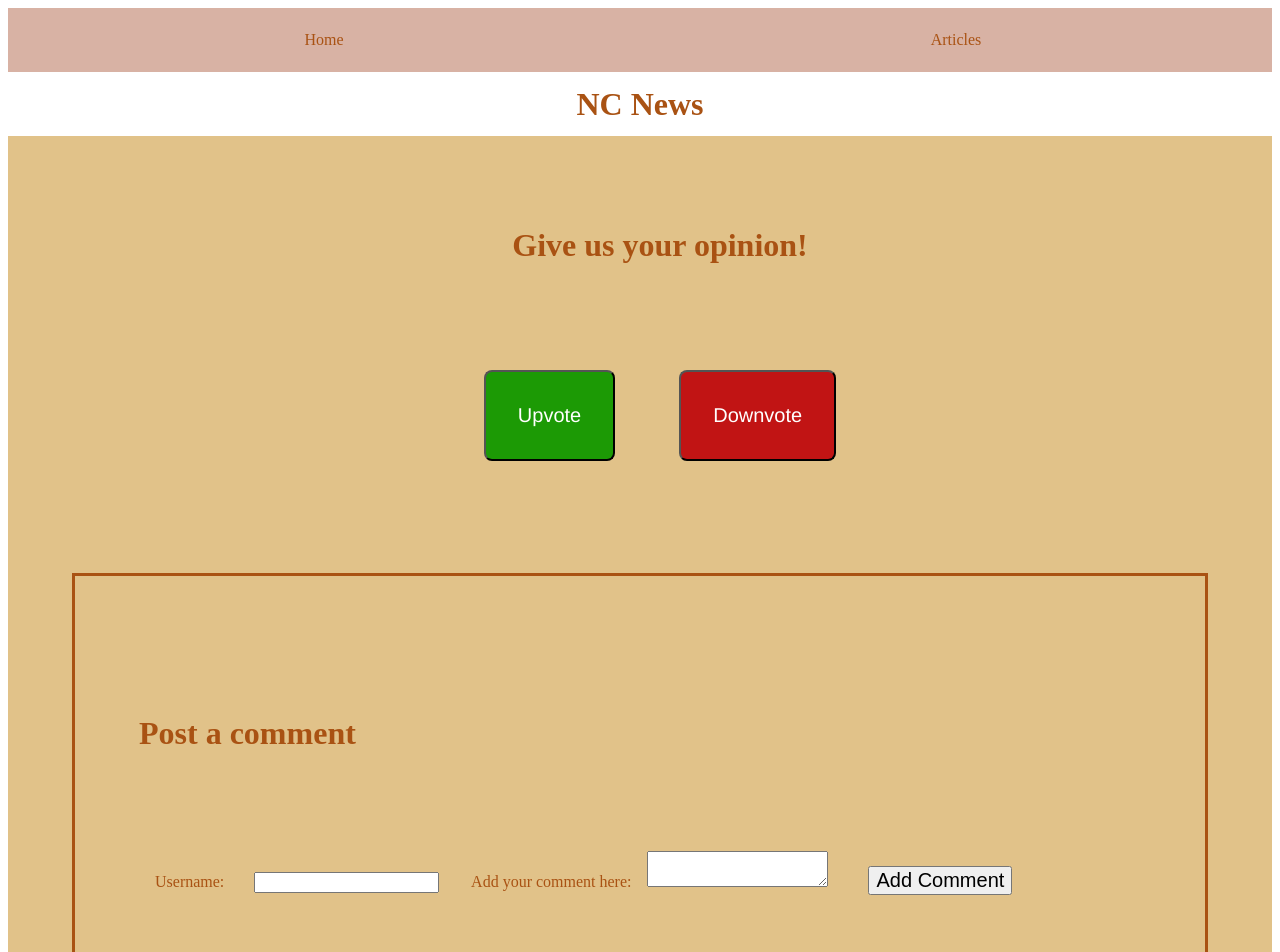
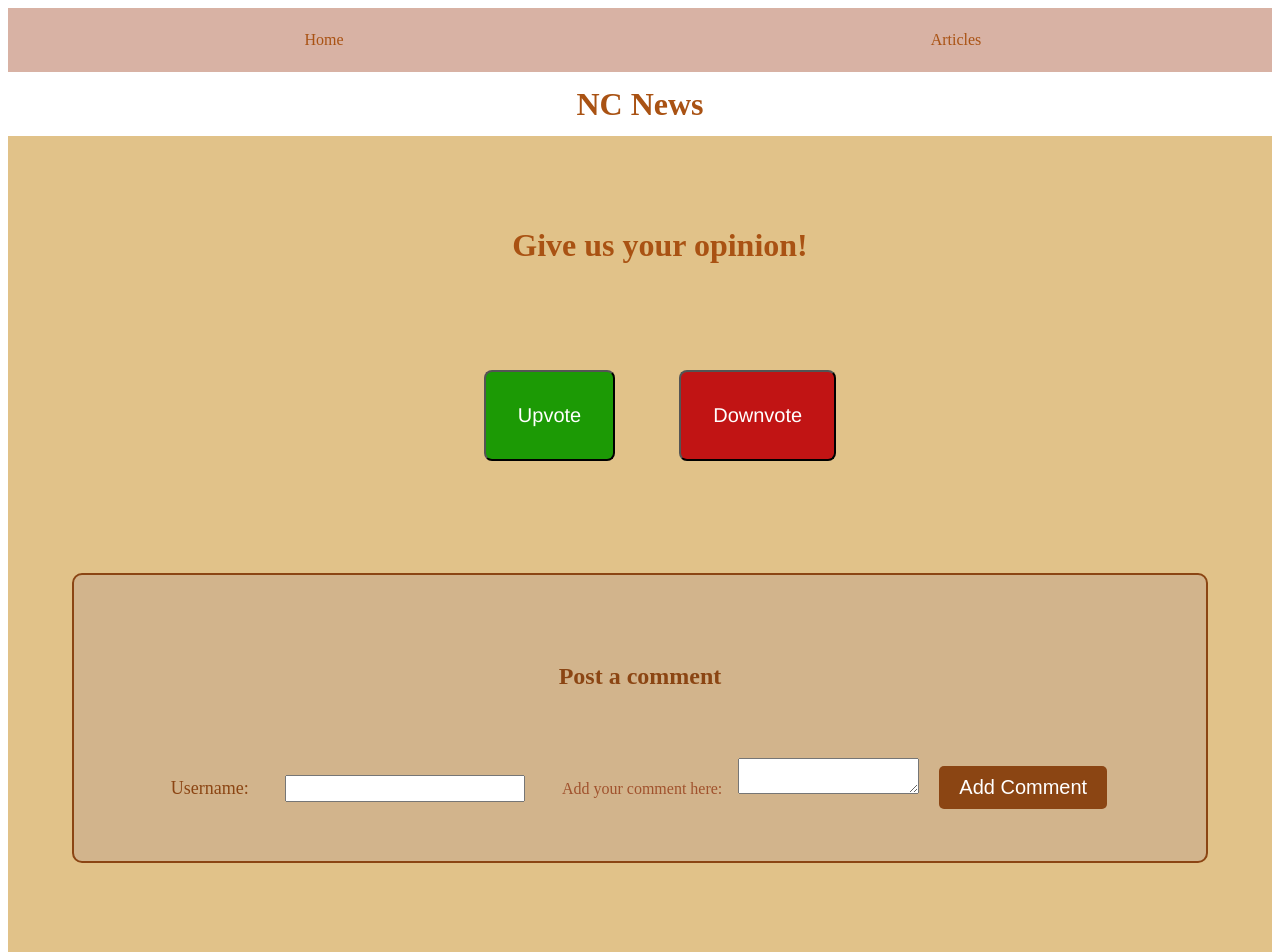
Before and after one commit to BDewhurst/nc_news, a React (Vite) app: page /articles/1 in a window 1280 px wide. Shown: the top 952 px of the page. Built offline with nearby package versions, Linux system fonts and the light colour scheme; no server answers.

Commit message:
Styling added

```diff
--- a/src/assets/components/css/comment-adder.css
+++ b/src/assets/components/css/comment-adder.css
@@ -1,27 +1,46 @@
 #comment-poster {
     height: auto;
     justify-content: space-around;
-text-align: space-around;
+    text-align: center;
     margin: 4em;
     display: flex;
     flex-direction: column;
-border: solid;
-align-items: space-around;
-padding: 4em;
+    border: 2px solid #8B4513;
+    background-color: #D2B48C;
+    align-items: center;
+    padding: 2em;
+    border-radius: 10px;
   }
 
   #username {
     margin: 1em;
+    font-size: 18px;
+    color: #8B4513;
   }
 
-#comment{
+  #comment {
     margin: 1em;
+    font-size: 16px;
+    color: #A0522D;
   }
 
-#add-comment-button{
-    margin: 2em;
+  #add-comment-button {
+    margin: 1em;
     font-size: 20px;
+    background-color: #8B4513;
+    color: white;
+    border: none;
+    padding: 10px 20px;
+    border-radius: 5px;
+    cursor: pointer;
+    transition: background-color 0.3s ease;
   }
-#comment-poster h6{
-    font-size: 2em;
+
+  #add-comment-button:hover {
+    background-color: #A0522D;
   }
+
+  #comment-poster h6 {
+    font-size: 24px;
+    color: #8B4513;
+  }
--- a/src/assets/components/css/new-article-card.css
+++ b/src/assets/components/css/new-article-card.css
@@ -20,7 +20,7 @@
     align-items: center;
     text-align: center;
     padding: 1rem;
-    margin: 1rem 0; /* Adjust margin for better spacing around the title */
+    margin: 1rem 0;
     line-height: 1.2;
 
 }
```
Lines whose indentation alone changed are shown as unchanged.
